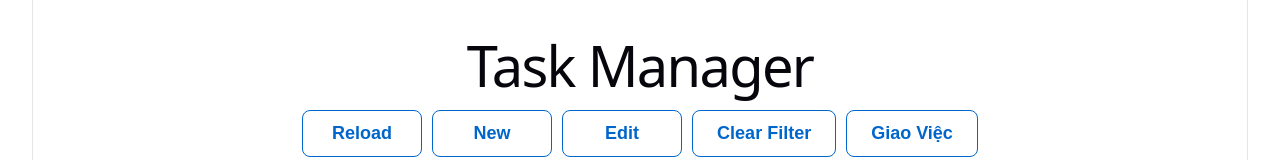
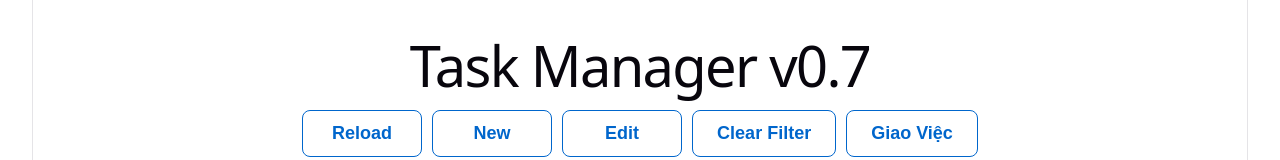
Before and after one commit to crwolfvn/staff-task-manager, a React (Vite) app in the folder frontend/: page / in a window 1280 px wide. Shown: the top 160 px of the page. Built offline with nearby package versions, Linux system fonts and the light colour scheme; no server answers; the database is empty.

Commit message:
Start V0.7 development

```diff
--- a/frontend/src/App.jsx
+++ b/frontend/src/App.jsx
@@ -374,7 +374,7 @@ const toolbarButtonStyle = {
           textAlign: "center",
         }}
       >
-        Task Manager
+        Task Manager v0.7
       </h1>
 
       <div
```
